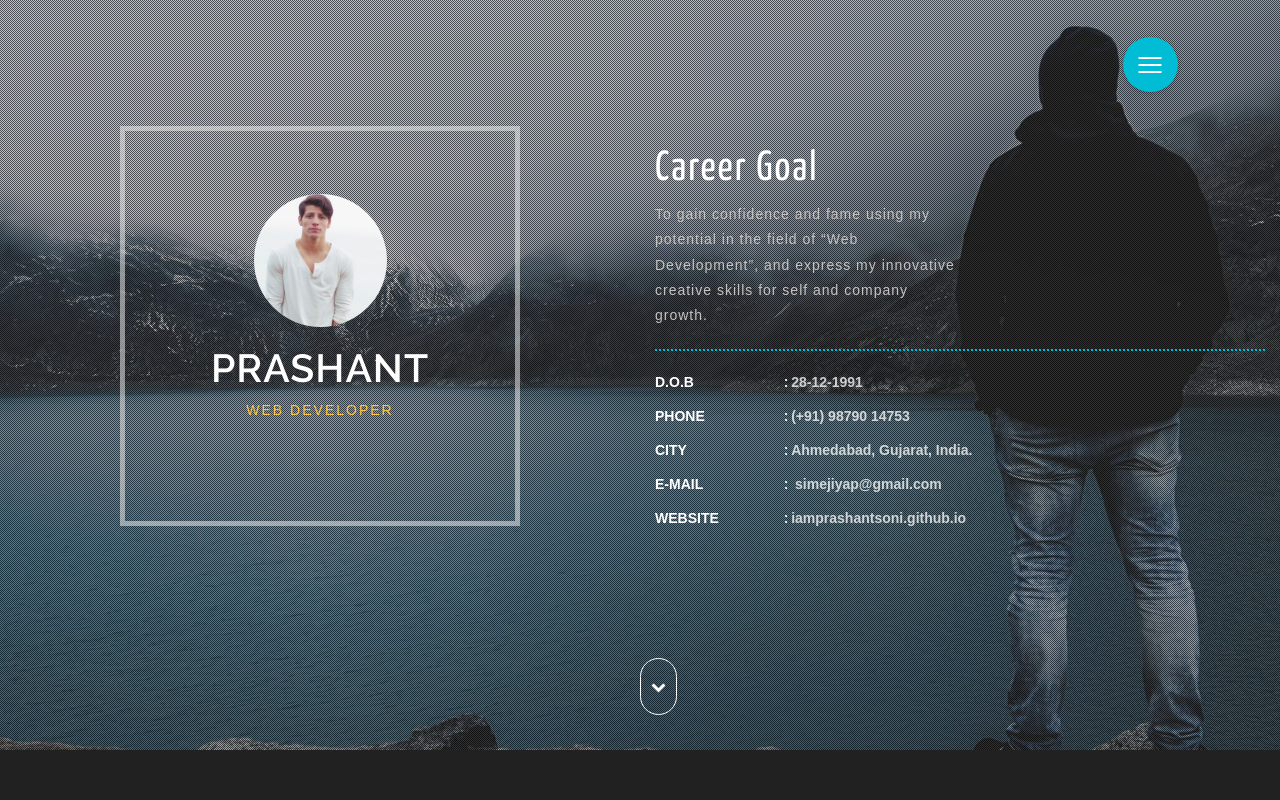
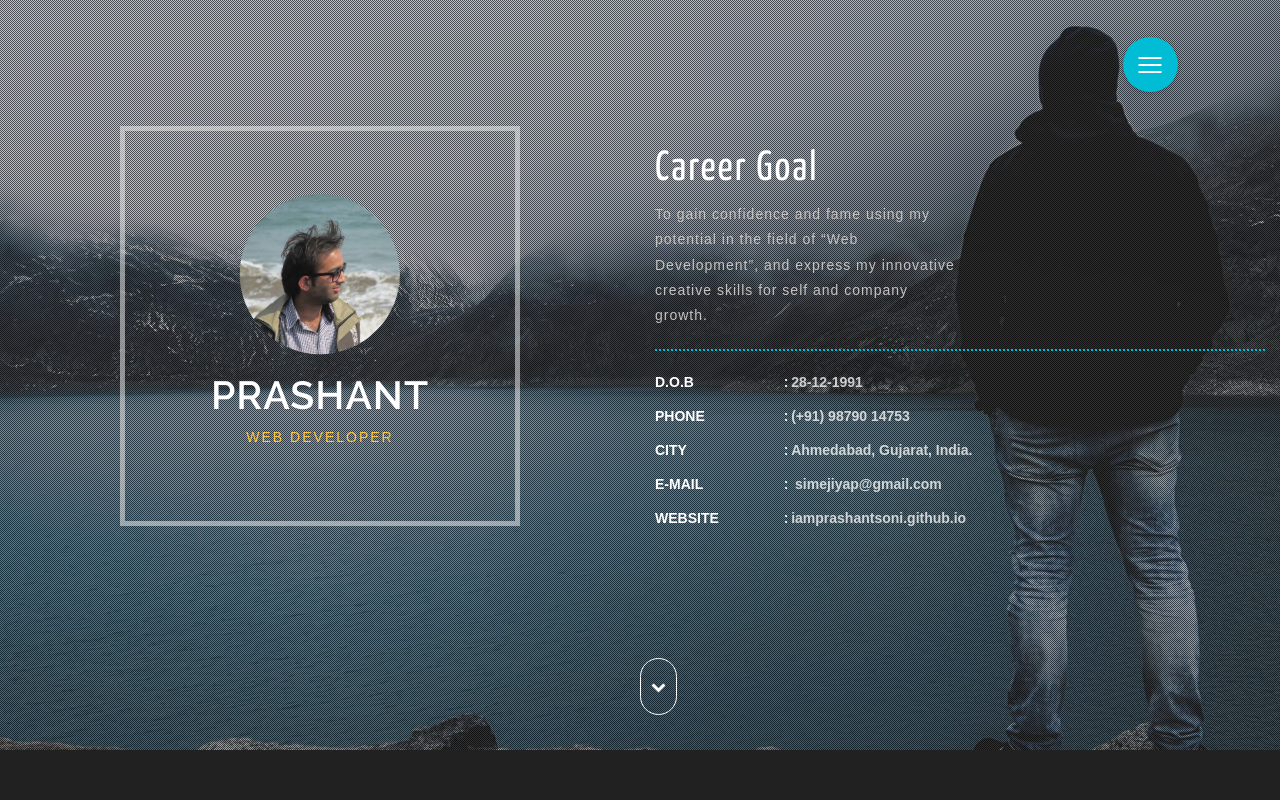
Before and after one commit to iamprashantsoni/iamprashantsoni.github.io, a plain HTML site: page index.html in a window 1280 px wide. Shown: the top 800 px of the page. Drawn offline with Linux system fonts and the light colour scheme.

Commit message:
set image
image setting

```diff
--- a/index.html
+++ b/index.html
@@ -26,7 +26,15 @@
         <script type="text/javascript" src="js/jquery-2.1.4.min.js"></script>
         <script type="text/javascript" src="js/bootstrap.min.js"></script>
         <!-- //Default-JavaScript-File -->
-
+        <style>
+            .rotate45 {
+                -webkit-transform: rotate(45deg);
+                -moz-transform: rotate(45deg);
+                -o-transform: rotate(45deg);
+                -ms-transform: rotate(45deg);
+                transform: rotate(45deg);
+            }
+        </style>
     </head>
     <body>
         <!-- banner -->
@@ -50,7 +58,7 @@
                 <div class="w3-banner-grids" id="home">
                     <div class="col-md-6 w3-banner-grid-left">
                         <div class="w3-banner-img">
-                            <img src="images/ban661.jpg" alt="img">
+                            <img src="images/logo1.jpg" alt="img" class="rotate45" style="zoom:120%;">
                             <h3 class="test">Prashant</h3>
                             <p class="test" >Web Developer</p>
                         </div>
```
Also changed, not shown: images/logo1.jpg (added).
